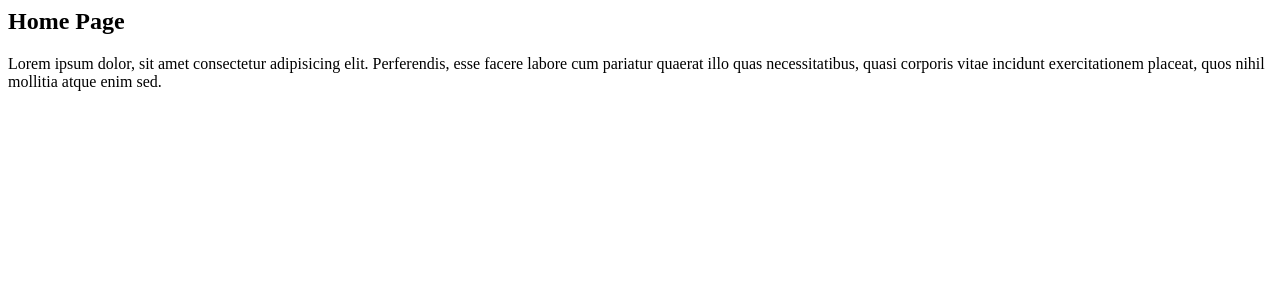
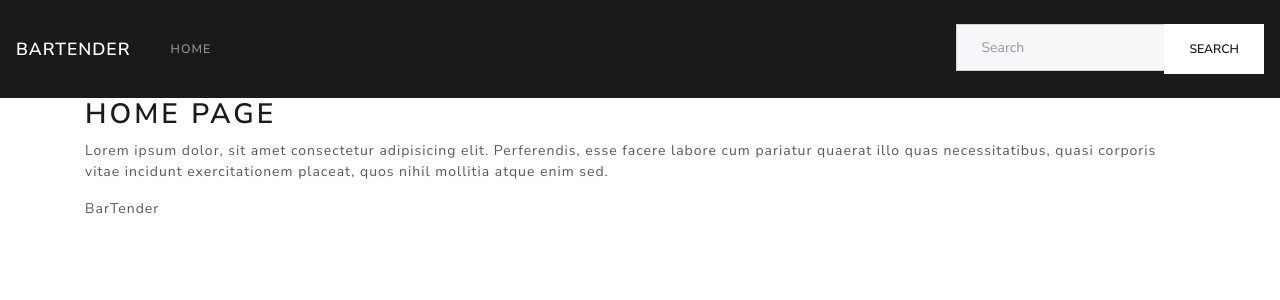
Before and after one commit to DarrenCoppinger/milestone-project-4, a Django app: page / in a window 1280 px wide. Shown: the top 300 px of the page. Run offline with Django 3.2, Linux system fonts and the light colour scheme; some libraries are stand-ins or nearby versions.

Commit message:
Create base template and extend accounts file

```diff
--- a/accounts/templates/index.html
+++ b/accounts/templates/index.html
@@ -1,4 +1,14 @@
+{% extends 'base.html' %}
+
+{% block page_title %}Home page{% endblock %}
+
+{% block page_heading %}Home{% endblock %}
+
+{% block content %}
+
 <h2>Home Page</h2>
 
 <p>Lorem ipsum dolor, sit amet consectetur adipisicing elit. Perferendis, esse facere labore cum pariatur quaerat illo
 	quas necessitatibus, quasi corporis vitae incidunt exercitationem placeat, quos nihil mollitia atque enim sed.</p>
+
+{% endblock %}
--- a/main/settings.py
+++ b/main/settings.py
@@ -59,7 +59,8 @@ ROOT_URLCONF = 'main.urls'
 TEMPLATES = [
     {
         'BACKEND': 'django.template.backends.django.DjangoTemplates',
-        'DIRS': [],
+        # DIRS look for look for tempaltes directory with base.html
+        'DIRS': [os.path.join(BASE_DIR, 'templates')],
         'APP_DIRS': True,
         'OPTIONS': {
             'context_processors': [
--- /dev/null
+++ b/templates/base.html
@@ -0,0 +1,60 @@
+<!DOCTYPE html>
+<html lang="en">
+    <head>
+        <meta charset="UTF-8">
+        <meta name="viewport" content="width=device-width, initial-scale=1.0">
+        <meta http-equiv="X-UA-Compatible" content="ie=edge">
+        <title>BarTender</title>
+        <!-- Bootswatch cdn css -->
+        <link href="https://stackpath.bootstrapcdn.com/bootswatch/4.5.0/lux/bootstrap.min.css" rel="stylesheet" crossorigin="anonymous">
+        <!-- Bootstrap JS cdn -->
+        <script src="https://code.jquery.com/jquery-3.5.1.slim.min.js" integrity="sha384-DfXdz2htPH0lsSSs5nCTpuj/zy4C+OGpamoFVy38MVBnE+IbbVYUew+OrCXaRkfj" crossorigin="anonymous"></script>
+        <script src="https://cdn.jsdelivr.net/npm/popper.js@1.16.0/dist/umd/popper.min.js" integrity="sha384-Q6E9RHvbIyZFJoft+2mJbHaEWldlvI9IOYy5n3zV9zzTtmI3UksdQRVvoxMfooAo" crossorigin="anonymous"></script>
+        <script src="https://stackpath.bootstrapcdn.com/bootstrap/4.5.0/js/bootstrap.min.js" integrity="sha384-OgVRvuATP1z7JjHLkuOU7Xw704+h835Lr+6QL9UvYjZE3Ipu6Tp75j7Bh/kR0JKI" crossorigin="anonymous"></script>
+        {% block head_js %} {% endblock head_js %}
+    </head>
+    <body>
+        <!-- Navbar-->
+        <nav class="navbar navbar-expand-lg navbar-dark bg-primary">
+            <a class="navbar-brand" href="#">BarTender</a>
+            <button class="navbar-toggler" type="button" data-toggle="collapse" data-target="#navbarColor01" aria-controls="navbarColor01" aria-expanded="false" aria-label="Toggle navigation">
+            <span class="navbar-toggler-icon"></span>
+            </button>
+            <div class="collapse navbar-collapse" id="navbarColor01">
+                <ul class="navbar-nav mr-auto">
+                    <li class="nav-item">
+                        <a class="nav-link" href="{% url 'index' %}">
+                        <i class="fa fa-home"></i> Home
+                        </a>
+                    </li>
+                </ul>
+                <form class="form-inline">
+                    <div class="input-group">
+                        <input class="form-control" type="search" placeholder="Search" aria-label="Search" name="q">
+                        <div class="input-group-append">
+                            <button class="btn btn-secondary" type="submit">Search</button>
+                        </div>
+                    </div>
+                </form>
+            </div>
+        </nav>
+        <!-- Navbar -->
+        <!-- Messages -->
+        {% if messages %}
+        <div class="alert alert-success">
+            <div class="messages">
+                {% for message in messages %} {{ message }} {% endfor %}
+            </div>
+        </div>
+        {% endif %}
+        <!-- Messages -->
+        <div class="container">
+            {% block content %}{% endblock %}
+        </div>
+        <footer>
+            <div class="container">
+                <p>BarTender</p>
+            </div>
+        </footer>
+    </body>
+</html>
```
Also changed, not shown: .gitpod.yml, .theia/settings.json.
